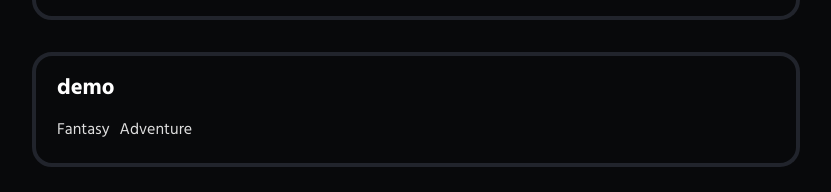
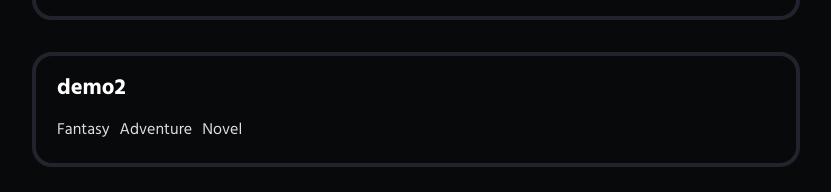
Before and after one commit to AyushSaini00/book-in-3, a Next.js app: page / in a window 1280 px wide. Shown: the part 366-558 px from the top of the page, without its empty margins (224-1055 px from the left). Built offline with nearby package versions, Linux system fonts and the light colour scheme; a web font is replaced by a local one.

Commit message:
TODO : implement search for tags

```diff
--- a/data/AyushSaini00.mdx
+++ b/data/AyushSaini00.mdx
@@ -3,7 +3,7 @@ name: 'Ayush Saini'
 bio: 'some fancy bio or something idk'
 twitter: '@AyushCodes'
 url: 'https://www.ayushsaini.com'
-updatedAt: '2021-13-01'
+updatedAt: '2021-01-13'
 tags: ['Self help', 'Fiction', 'Travel', 'Health', 'Motivational', 'How-to']
 ---
 
--- a/data/demo.mdx
+++ b/data/demo2.mdx
@@ -1,9 +1,9 @@
 ---
-name: 'demo'
+name: 'demo2'
 twitter: '@AyushCodes'
 url: 'https://www.ayushsaini.com'
-updatedAt: '2021-14-01'
-tags: ['Fantasy', 'Adventure']
+updatedAt: '2021-01-01'
+tags: ['Fantasy', 'Adventure', 'Novel']
 ---
 
 ## Book 1
--- a/pages/index.js
+++ b/pages/index.js
@@ -7,7 +7,21 @@ import { useState } from 'react';
 import Link from 'next/link';
 
 export default function Home({ data }) {
-  const [inputValue, setInputValue] = useState('');
+  const [searchValue, setSearchValue] = useState('');
+  const filteredData = data
+    .sort(
+      (a, b) =>
+        Number(new Date(b.frontMatter.updatedAt)) -
+        Number(new Date(a.frontMatter.updatedAt))
+    )
+    .filter((dataItem) =>
+      dataItem.frontMatter.tags
+        .map((tag) => tag.toLowerCase())
+        .map((tag) => tag.includes(searchValue.toLowerCase()))
+    );
+
+  console.log(filteredData);
+  // dataItem.frontMatter.name.toLowerCase().includes(searchValue.toLowerCase());
 
   return (
     <Layout>
@@ -24,15 +38,19 @@ export default function Home({ data }) {
       <form autoComplete="off" className={styles.form}>
         <input
           type="text"
-          name="inputValue"
-          id="inputValue"
+          name="search"
+          id="search"
           placeholder="username or book category"
-          value={inputValue}
-          onChange={(e) => setInputValue(e.target.value)}
+          value={searchValue}
+          onChange={(e) => setSearchValue(e.target.value)}
         />
       </form>
       <section className={styles[`data-section`]}>
-        {data.map((item) => (
+        {!filteredData.length && (
+          <p className={styles[`no-result-found`]}>0 results found</p>
+        )}
+
+        {filteredData.map((item) => (
           <div className={styles.item} key={item.slug}>
             <Link href={`/${item.slug}`}>
               <a className={styles.link}>{item.frontMatter.name}</a>
--- a/styles/Home.module.css
+++ b/styles/Home.module.css
@@ -59,3 +59,7 @@
 .link:hover {
   color: var(--green);
 }
+.no-result-found {
+  color: var(--light-text);
+  text-align: center;
+}
```
